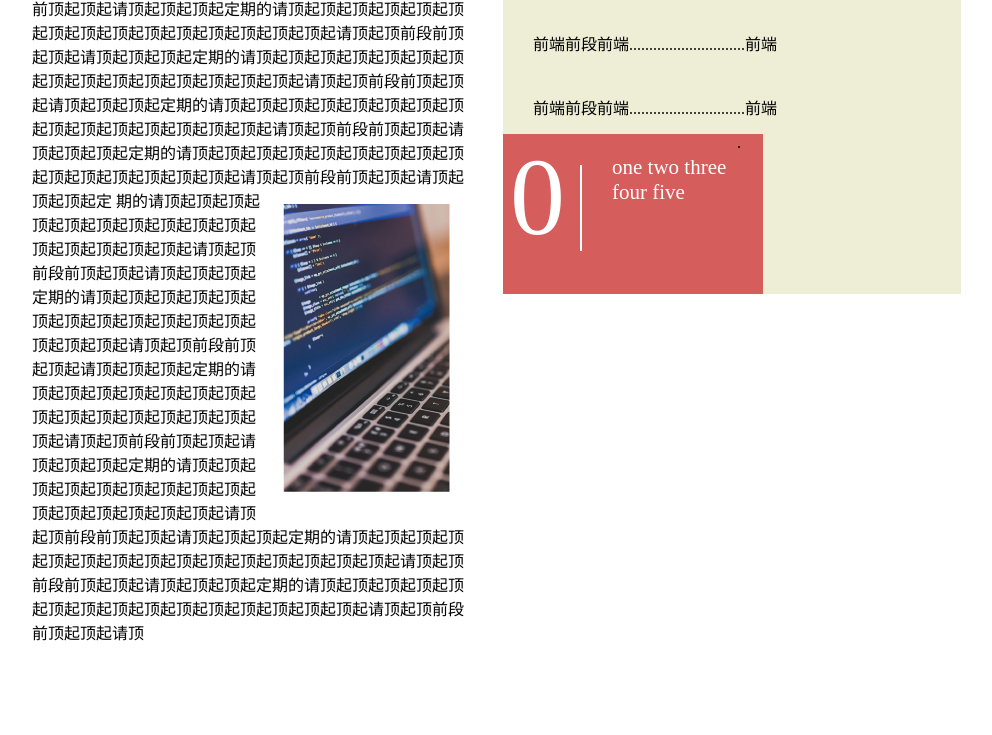
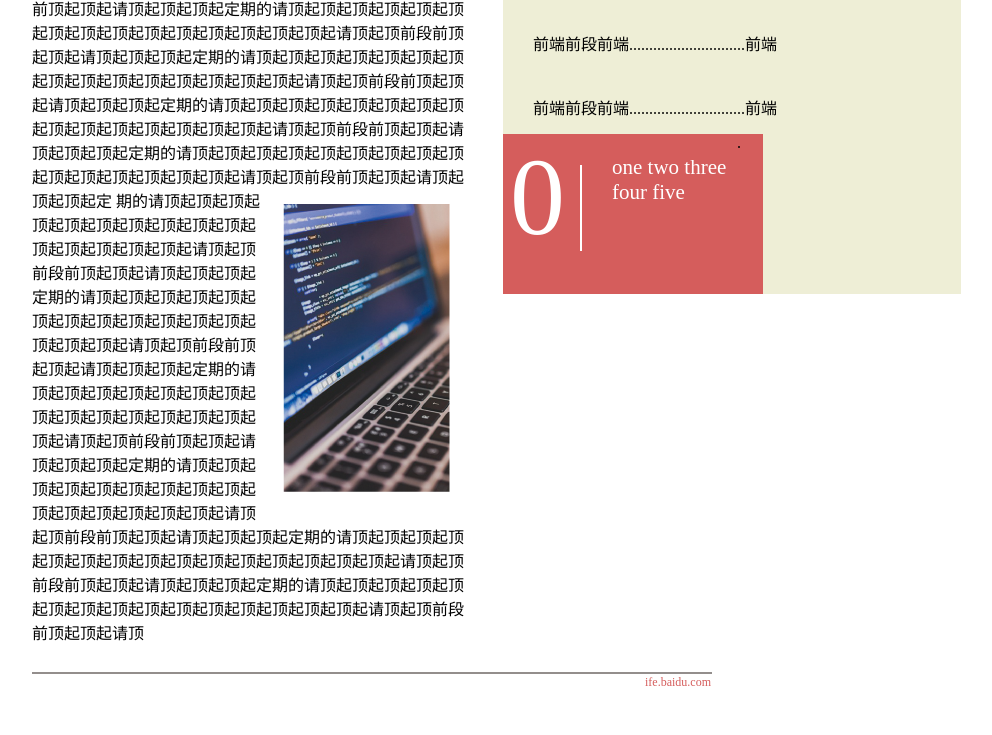
Before and after one commit to fciasth/baiduife, a plain HTML site: page task_1/task1_6/index.html in a window 1280 px wide. Shown: the part 1126-1861 px from the top of the page, without its empty margins (268-1260 px from the left). Before the commit the page ends 1798 px from the top, so only its background shows below. Drawn offline with Linux system fonts and the light colour scheme.

```diff
--- a/task_1/task1_6/css/style.css
+++ b/task_1/task1_6/css/style.css
@@ -280,3 +280,20 @@ main{
     height: 160px;
     width: 200px;
 }
+footer{
+    height: 61px;
+    margin: 12px 22px 0px 22px;
+    /*border-left:1px solid #000;*/
+    border-top: 2px solid #938e8c;
+    position: relative;
+}
+footer span{
+    font: 12px "黑体" ;
+    display: inline-block;
+    margin: 0;
+    position: absolute;
+    top: 0;
+    padding: 1px;
+    right: 0;
+    color: #d55d5c;
+}
--- a/task_1/task1_6/index.html
+++ b/task_1/task1_6/index.html
@@ -88,6 +88,8 @@
         </div>
     </div>
 </main>
-<footer></footer>
+<footer>
+    <span>ife.baidu.com</span>
+</footer>
 </body>
 </html>
```
